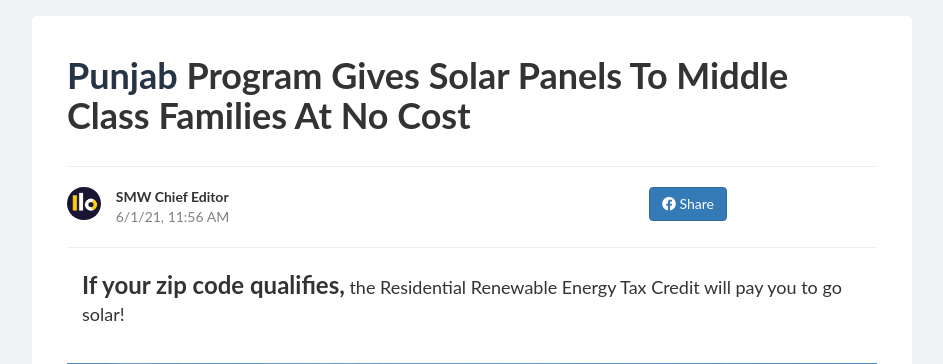
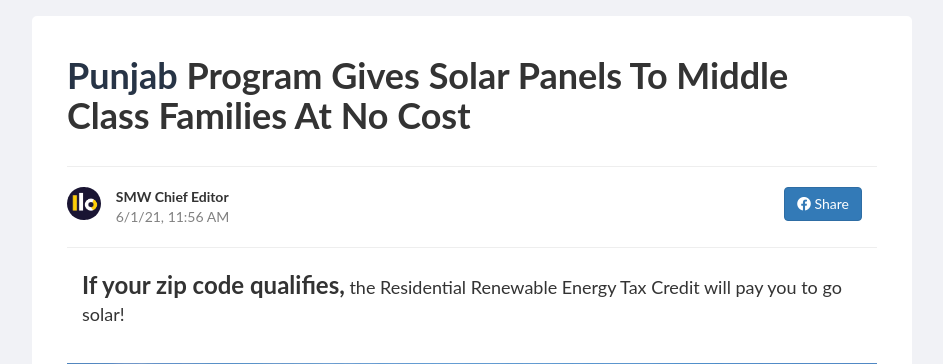
Before and after one commit to workOfYasir/savingmoneyweekly, a PHP site: page /index.php in a window 1280 px wide. Shown: the part 193-557 px from the top of the page, without its empty margins (168-1111 px from the left). Run offline with PHP 8.4, Linux system fonts and the light colour scheme; some libraries are stand-ins or nearby versions.

Commit message:
button share text right
Signed-off-by: workOfYasir <yasirb673@gmail.com>

```diff
--- a/savingmoney.php
+++ b/savingmoney.php
@@ -29,7 +29,7 @@
 </div>
 </div>
 </div>
-<div class="col-md-4 text-right">
+<div class="col-md-6 text-right">
  <button class="btn btn-primary"><i class="fab fa-facebook"></i> Share</button>
 </div>
 </div>
```
